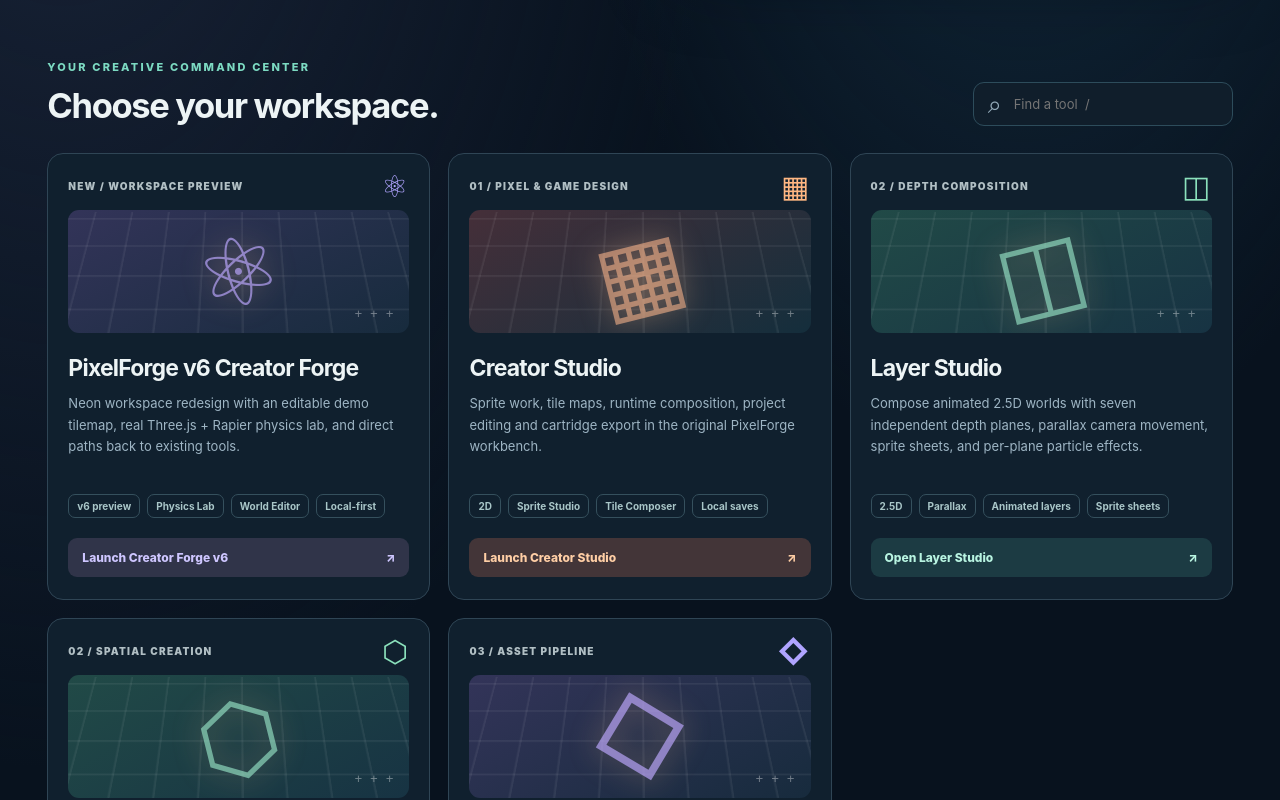
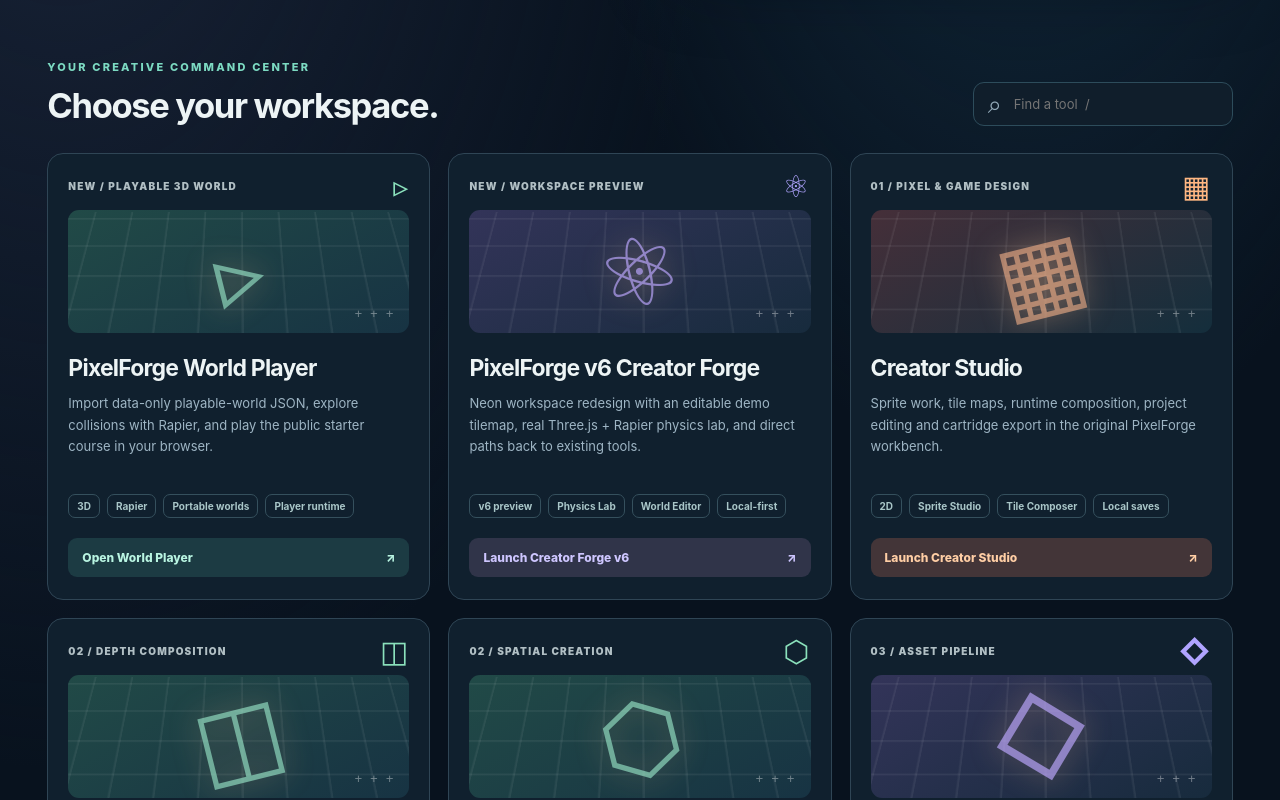
Before and after one commit to MichaelWave369/parallax-pixelforge, a React (Vite) app in the folder site/: page / in a window 1280 px wide. Shown: the part 720-1520 px from the top of the page. Built offline with nearby package versions, Linux system fonts and the light colour scheme.

Commit message:
feat(v6): add World Player route and portal card without changing existing studios

```diff
--- a/site/src/main.jsx
+++ b/site/src/main.jsx
@@ -2,9 +2,11 @@ import React, {useEffect, useMemo, useRef, useState} from 'react';
 import {createRoot} from 'react-dom/client';
 import './styles.css';
 import ForgeV6 from './ForgeV6.jsx';
+const WorldPlayer=React.lazy(()=>import('./WorldPlayer.jsx'));
 
 const BASE = import.meta.env.BASE_URL;
 const studioModules = [
+  {id:'player',eyebrow:'NEW / PLAYABLE 3D WORLD',title:'PixelForge World Player',description:'Import data-only playable-world JSON, explore collisions with Rapier, and play the public starter course in your browser.',path:'?play=1',cta:'Open World Player',glyph:'▹',accent:'mint',tags:['3D','Rapier','Portable worlds','Player runtime']},
   {id:'forge',eyebrow:'NEW / WORKSPACE PREVIEW',title:'PixelForge v6 Creator Forge',description:'Neon workspace redesign with an editable demo tilemap, real Three.js + Rapier physics lab, and direct paths back to existing tools.',path:'?forge=1',cta:'Launch Creator Forge v6',glyph:'⚛',accent:'violet',tags:['v6 preview','Physics Lab','World Editor','Local-first']},
   {id:'studio',eyebrow:'01 / PIXEL & GAME DESIGN',title:'Creator Studio',description:'Sprite work, tile maps, runtime composition, project editing and cartridge export in the original PixelForge workbench.',path:'studio/',cta:'Launch Creator Studio',glyph:'▦',accent:'coral',tags:['2D','Sprite Studio','Tile Composer','Local saves']},
   {id:'layers',eyebrow:'02 / DEPTH COMPOSITION',title:'Layer Studio',description:'Compose animated 2.5D worlds with seven independent depth planes, parallax camera movement, sprite sheets, and per-plane particle effects.',path:'layer-studio/',cta:'Open Layer Studio',glyph:'◫',accent:'mint',tags:['2.5D','Parallax','Animated layers','Sprite sheets']},
@@ -121,4 +123,7 @@ function App() {
     </div>
   );
 }
-createRoot(document.getElementById('root')).render(new URLSearchParams(window.location.search).get('forge')==='1'?<ForgeV6/>:<App/>);
+const route=new URLSearchParams(window.location.search);
+createRoot(document.getElementById('root')).render(route.get('play')==='1'
+  ?<React.Suspense fallback={<div className="app" style={{padding:40}}>Loading PixelForge World Player…</div>}><WorldPlayer/></React.Suspense>
+  :route.get('forge')==='1'?<ForgeV6/>:<App/>);
```
